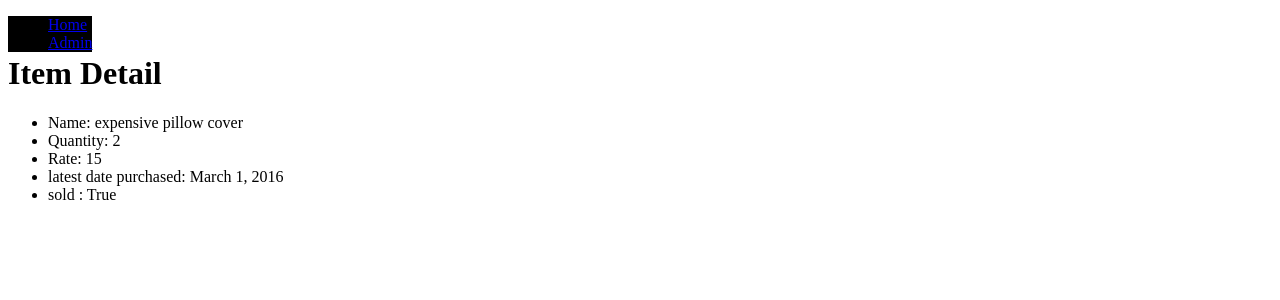
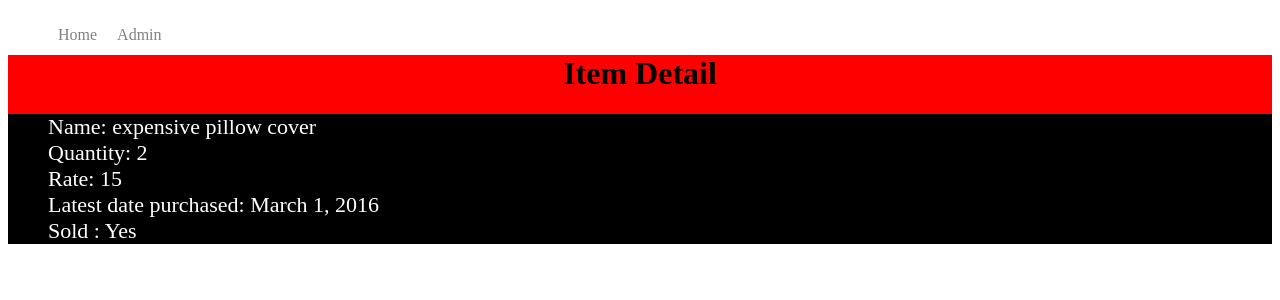
Before and after one commit to satizz/satiz_gallery, a Django app: page /buy/1/ in a window 1280 px wide. Shown: the top 300 px of the page. Run offline with Django 3.2, Linux system fonts and the light colour scheme; data comes from the database, SQL or seed files in the repository.

Commit message:
modified the html

```diff
--- a/bought/templates/bought/detail.html
+++ b/bought/templates/bought/detail.html
@@ -4,40 +4,56 @@
     <meta charset="UTF-8">
     <title> {{item.name}}</title>
 <style >
-    #menu {
-        float:left;
-        background-color : black;
+    #menu{
+        list-style:none;
+        text-decoration: none;
+        color:white;
+        margin:auto;
     }
-    .nav {
-
+    .nav li{
+        padding: 10px;
         display:inline;
         float:left;
-        margin:0;
 
+    }
+    .nav li a {
+        text-decoration:none;
+        color:grey;
+
+
+    }
+
+    #detail li {
+        list-style:none;
+        text-align:left;
+        font-size : 22px;
     }
 
 </style>
 </head>
     <body>
 <div id="menu">
-						<ul class="nav navbar-nav navbar-right">
+						<ul class="nav">
 							  <li><a href="http://localhost:8000/buy">Home</a></li>
 							  <li><a href="http://localhost:8000/admin">Admin</a></li>
 						</ul>
 					</div>
 <br>
 {% if item %}
-<h1>Item Detail</h1>
-<p>
-<ul>
+<div style="text-align:center;background:red;">
+    <h1 >Item Detail</h1>
+<div style="text-align:justify;background-color:black;color:white;" >
+<ul id = 'detail'>
     <li>Name: {{item.name}}</li>
     <li>Quantity: {{item.quan}}</li>
     <li>Rate: {{item.rate}}</li>
-    <li>latest date purchased: {{item.date}}</li>
-    <li>sold : {{item.status}}</li>
+    <li>Latest date purchased: {{item.date}}</li>
+    <li>Sold : {%  if item.status == True %} Yes {% else %} No{%endif%}</li>
 </ul>
-</p>
+
+</div>
 {% endif %}
 
+</div>
 </body>
 </html>
```
Also changed, not shown: bought/templates/bought/base.html (+38 -4 lines), bought/templates/bought/index.html (+3 -9 lines).
